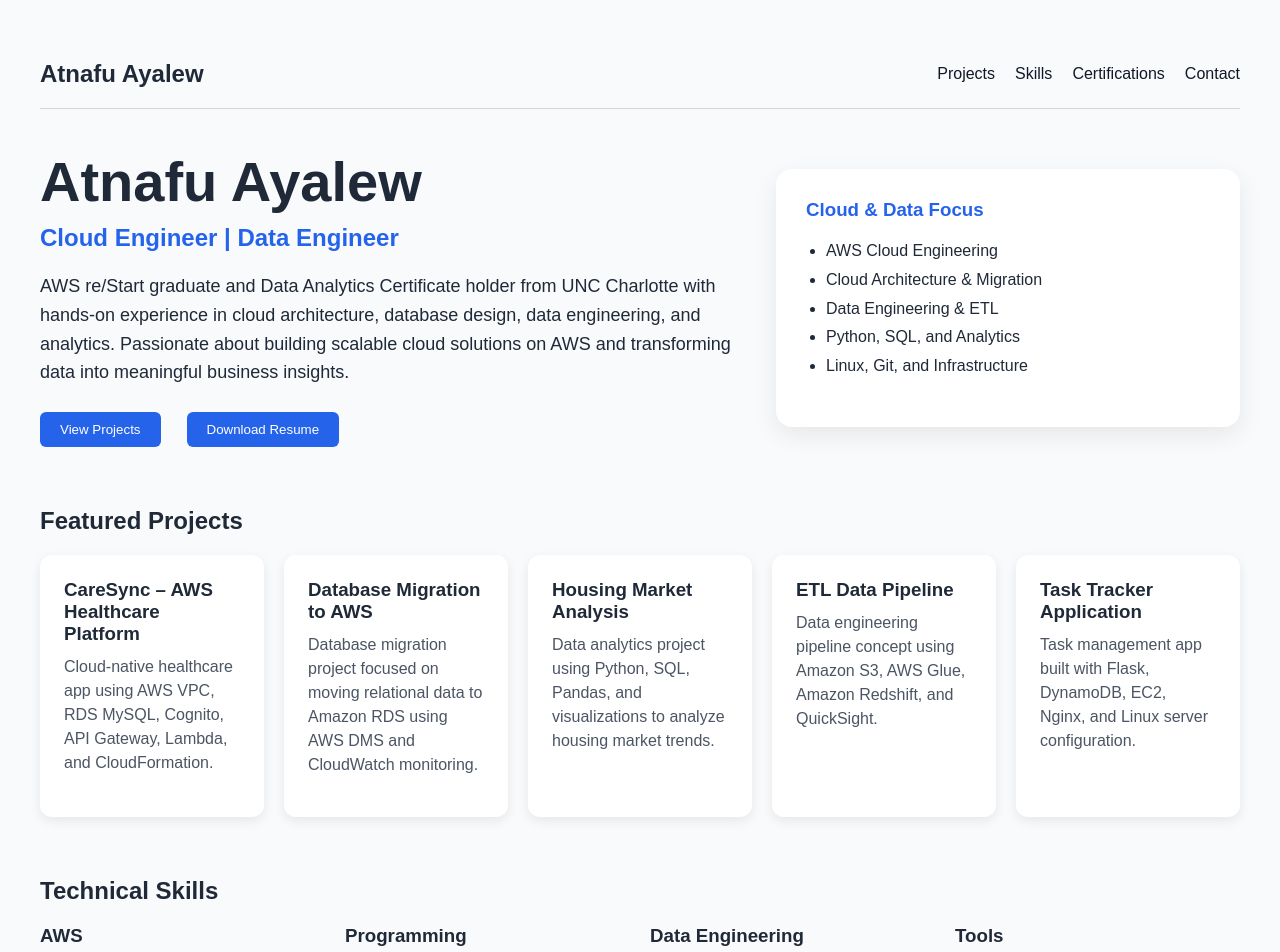
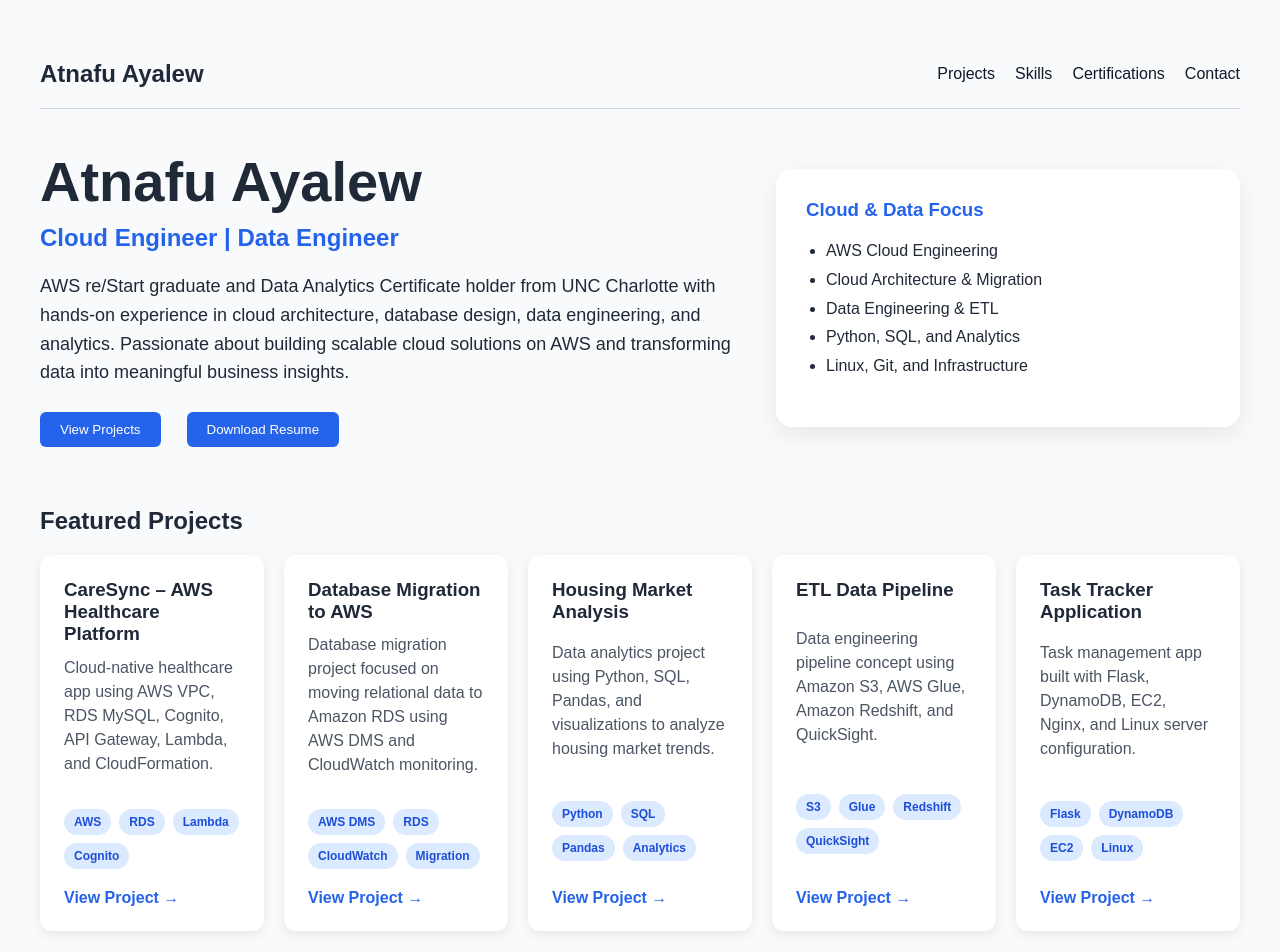
Before and after one commit to atnafb/cloud-portfolio, a React (Vite) app: page / in a window 1280 px wide. Shown: the top 952 px of the page. Built offline with nearby package versions, Linux system fonts and the light colour scheme.

Commit message:
Add project link to portfolio projects

```diff
--- a/src/App.jsx
+++ b/src/App.jsx
@@ -4,26 +4,36 @@ function App() {
       title: "CareSync – AWS Healthcare Platform",
       description:
         "Cloud-native healthcare app using AWS VPC, RDS MySQL, Cognito, API Gateway, Lambda, and CloudFormation.",
+      tags: ["AWS", "RDS", "Lambda", "Cognito"],
+      link: "https://github.com/atnafb/atnafb.git",
     },
     {
       title: "Database Migration to AWS",
       description:
         "Database migration project focused on moving relational data to Amazon RDS using AWS DMS and CloudWatch monitoring.",
+      tags: ["AWS DMS", "RDS", "CloudWatch", "Migration"],
+      link: "https://github.com/atnafb",
     },
     {
       title: "Housing Market Analysis",
       description:
         "Data analytics project using Python, SQL, Pandas, and visualizations to analyze housing market trends.",
+      tags: ["Python", "SQL", "Pandas", "Analytics"],
+      link: "https://github.com/atnafb/NC_housing_market.git",
     },
     {
       title: "ETL Data Pipeline",
       description:
         "Data engineering pipeline concept using Amazon S3, AWS Glue, Amazon Redshift, and QuickSight.",
+      tags: ["S3", "Glue", "Redshift", "QuickSight"],
+      link: "https://github.com/atnafb",
     },
     {
       title: "Task Tracker Application",
       description:
         "Task management app built with Flask, DynamoDB, EC2, Nginx, and Linux server configuration.",
+      tags: ["Flask", "DynamoDB", "EC2", "Linux"],
+      link: "https://github.com/atnafb/taskTracker.git",
     },
   ];
 
@@ -129,6 +139,9 @@ function App() {
                 padding: "24px",
                 borderRadius: "12px",
                 boxShadow: "0 4px 12px rgba(0, 0, 0, 0.08)",
+                display: "flex",
+                flexDirection: "column",
+                justifyContent: "space-between",
               }}
             >
               <h3>{project.title}</h3>
@@ -141,6 +154,46 @@ function App() {
               >
                 {project.description}
               </p>
+
+              <div
+                style={{
+                  display: "flex",
+                  flexWrap: "wrap",
+                  gap: "8px",
+                  marginTop: "16px",
+                }}
+              >
+                {project.tags.map((tag) => (
+                  <span
+                    key={tag}
+                    style={{
+                      backgroundColor: "#dbeafe",
+                      color: "#1d4ed8",
+                      padding: "6px 10px",
+                      borderRadius: "999px",
+                      fontSize: "12px",
+                      fontWeight: "600",
+                    }}
+                  >
+                    {tag}
+                  </span>
+                ))}
+              </div>
+
+              <a
+                href={project.link}
+                target="_blank"
+                rel="noreferrer"
+                style={{
+                  marginTop: "20px",
+                  display: "inline-block",
+                  textDecoration: "none",
+                  color: "#2563eb",
+                  fontWeight: "600",
+                }}
+              >
+                View Project →
+              </a>
             </div>
           ))}
         </div>
```
